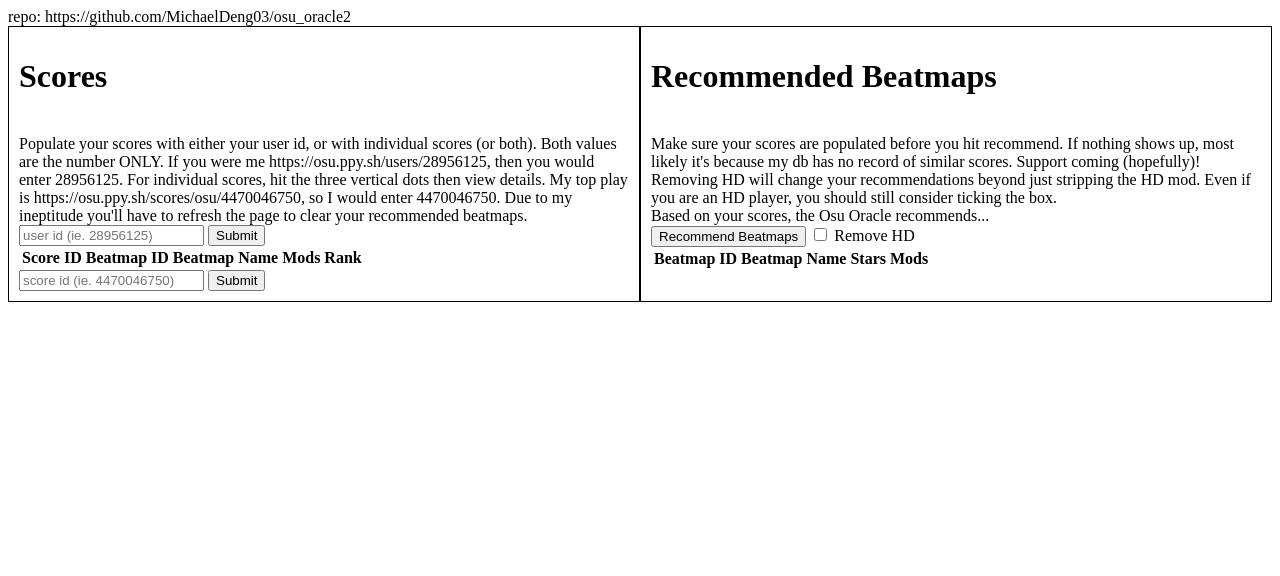
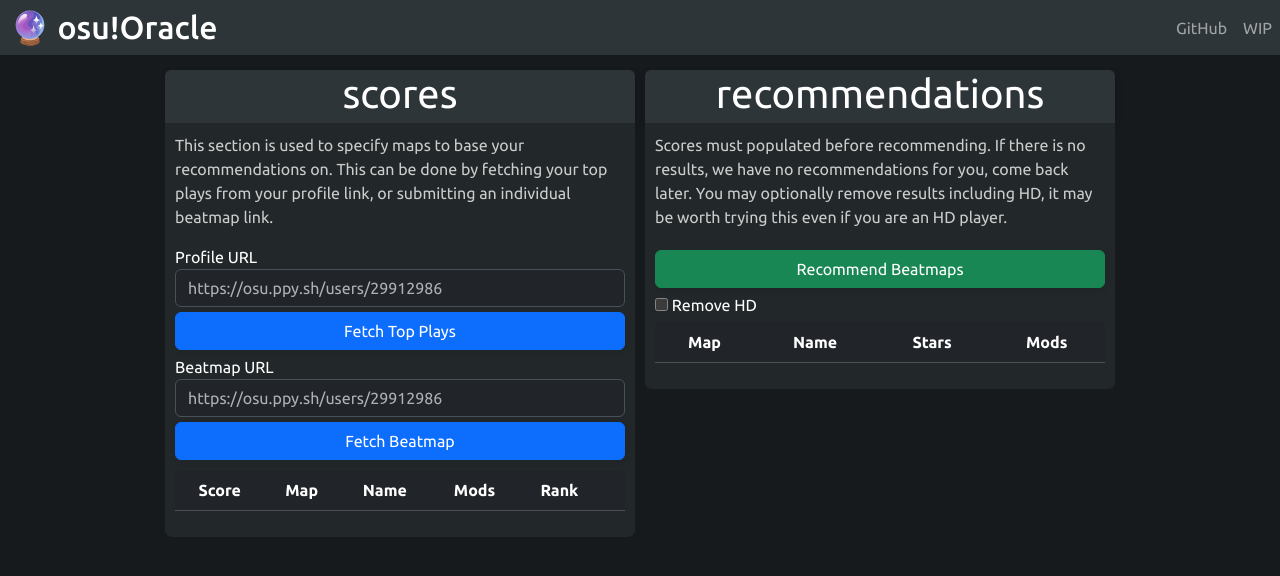
Before and after one commit to MichaelDeng03/osu_oracle, a Flask app: page / in a window 1280 px wide. Shown: the top 576 px of the page. Run offline with Flask 3, Linux system fonts and the light colour scheme; lists and menus that the app fills with data are empty; parts of the project's set-up code (start-up, migrations or seed data) failed here and were passed over.

Commit message:
Complete front-end rework

```diff
--- a/backend/static/script.js
+++ b/backend/static/script.js
@@ -5,12 +5,22 @@ document.addEventListener('DOMContentLoaded', () => {
     const submitScoreID = document.getElementById('submitScoreID');
     const getRecommendedBeatmaps = document.getElementById('recommendBeatmaps');
 
+    /*
+    TODO:
+        Error checking and handling of invalid URL's.
+    */
     submitUserID.addEventListener('click', () => {
-        fetchUserTopScores(userID.value);
+        const regex = /\/users\/(\d+)/;
+        const match = userID.value.match(regex);
+
+        fetchUserTopScores(match[1]);
     });
 
     submitScoreID.addEventListener('click', () => {
-        fetchUserScore(scoreID.value);
+        const regex = /\/(\d+)$/;
+        const match = scoreID.value.match(regex);
+
+        fetchUserScore(match[1]);
     });
 
     getRecommendedBeatmaps.addEventListener('click', () => {
@@ -41,19 +51,43 @@ function addUserTopScores(scoreRows) {
 
         const scoreLink = document.createElement('a');
         scoreLink.href = 'https://osu.ppy.sh/scores/osu/' + row["score_id"];
-        scoreLink.textContent = row["score_id"];
+        scoreLink.innerHTML = `<i class="fa-solid fa-link"></i>`
         scoreIDCell.appendChild(scoreLink);
 
         const beatmapLink = document.createElement('a');
         beatmapLink.href = row['beatmap_link'];
-        beatmapLink.textContent = row["beatmap_id"];
+        beatmapLink.innerHTML = `<i class="fa-solid fa-map"></i>`;
         beatmapIDCell.appendChild(beatmapLink);
 
         beatmapNameCell.textContent = row["beatmap_name"];
-        modsCell.textContent = row["mods"];
-        rankCell.textContent = row["rank"];
-        removeCell.innerHTML = '<button onclick="removeRow(this)">Remove</button>';
+
+        modsCell.innerHTML = modsToImages(row["mods"]);
+
+        let r = row["rank"]
+        r = r.replace('H', '-Silver')
+        r = r.replace('X', 'SS')
+
+        rankCell.innerHTML = `
+            <img src="https://raw.githubusercontent.com/ppy/osu-web/459ef4ad903647aef0daf6d4a24f4eb5fe436e4c/public/images/badges/score-ranks-v2019/GradeSmall-${r}.svg">`
+        removeCell.innerHTML = `<i class="fa fa-trash map-delete" aria-hidden="true" onclick="removeRow(this)"></i>`
     });
+}
+
+function modsToImages(mods) {
+    // This is hacky, considering rewriting script.js from ground up.
+    const cdn = 'https://raw.githubusercontent.com/ppy/osu-web/459ef4ad903647aef0daf6d4a24f4eb5fe436e4c/public/images/badges/mods/mod_'
+    const template = `<img src="${cdn}MOD.png" width=25px>`
+
+    // TODO: Missing some niche mods like EZ & Flashlight, but I doubt badeu would be using this for now.
+    // I'm being lazy.
+    mods = mods.replace('Hidden', template.replace('MOD', 'hidden'))
+    mods = mods.replace('Double Time', template.replace('MOD', 'double-time'))
+    mods = mods.replace('Nightcore', template.replace('MOD', 'double-time'))
+    mods = mods.replace('Hard Rock', template.replace('MOD', 'hard-rock'))
+
+    mods = mods.replaceAll(',', '')
+
+    return mods
 }
 
 function fetchUserScore(scoreID) {
@@ -76,18 +110,24 @@ function addUserScore(row) {
 
     const scoreLink = document.createElement('a');
     scoreLink.href = 'https://osu.ppy.sh/scores/osu/' + row["score_id"];
-    scoreLink.textContent = row["score_id"];
+    scoreLink.innerHTML = `<i class="fa-solid fa-link"></i>`
     scoreIDCell.appendChild(scoreLink);
 
     const beatmapLink = document.createElement('a');
     beatmapLink.href = row['beatmap_link'];
-    beatmapLink.textContent = row["beatmap_id"];
+    beatmapLink.innerHTML = `<i class="fa-solid fa-map"></i>`;
     beatmapIDCell.appendChild(beatmapLink);
 
     beatmapNameCell.textContent = row["beatmap_name"];
-    modsCell.textContent = row["mods"];
-    rankCell.textContent = row["rank"];
-    removeCell.innerHTML = '<button onclick="removeRow(this)">Remove</button>';
+    modsCell.innerHTML = modsToImages(row["mods"]);
+
+    let r = row["rank"]
+    r = r.replace('H', '-Silver')
+    r = r.replace('X', 'SS')
+
+    rankCell.innerHTML = `
+        <img src="https://raw.githubusercontent.com/ppy/osu-web/459ef4ad903647aef0daf6d4a24f4eb5fe436e4c/public/images/badges/score-ranks-v2019/GradeSmall-${r}.svg">`
+    removeCell.innerHTML = `<i class="fa fa-trash map-delete" aria-hidden="true" onclick="removeRow(this)"></i>`
 }
 
 function removeRow(button) {
@@ -143,6 +183,39 @@ function addRecommendedBeatmaps(recommendedBeatmaps) {
         stars.textContent = beatmap['stars'];
         mods.textContent = beatmap['mods'];
     });
+}
 
+/*
+    Function to determine the "difficulty color" based
+    on its star rating.
 
+    Input: star rating int
+    Output: Hex color (ex. #4FC0FF)
+*/
+function getColor(value) {
+    var domain = [0.1, 1.5, 2, 2.5, 3.3, 4.2, 4.9, 5.8, 6.7, 7.7, 9];
+    var range = ['#F5FAFF', '#4FC0FF', '#4FFFD5', '#7CFF4F', '#F6F05C', '#FF8068', '#FF4E6F', '#C645B8', '#6563DE', '#18158E', '#000000'];
+
+    var clampedValue = Math.max(Math.min(value, domain[domain.length - 1]), domain[0]);
+
+    var index = 0;
+    while (clampedValue > domain[index]) {
+      index++;
+    }
+
+    var interpolationFactor = (clampedValue - domain[index - 1]) / (domain[index] - domain[index - 1]);
+
+    var startColor = range[index - 1];
+    var endColor = range[index];
+
+    var startRGB = parseInt(startColor.slice(1), 16);
+    var endRGB = parseInt(endColor.slice(1), 16);
+
+    var interpolatedR = Math.round((1 - interpolationFactor) * (startRGB >> 16) + interpolationFactor * (endRGB >> 16));
+    var interpolatedG = Math.round((1 - interpolationFactor) * ((startRGB >> 8) & 0xFF) + interpolationFactor * ((endRGB >> 8) & 0xFF));
+    var interpolatedB = Math.round((1 - interpolationFactor) * (startRGB & 0xFF) + interpolationFactor * (endRGB & 0xFF));
+
+    var interpolatedColor = '#' + ((1 << 24) + (interpolatedR << 16) + (interpolatedG << 8) + interpolatedB).toString(16).slice(1);
+
+    return interpolatedColor;
 }
--- /dev/null
+++ b/backend/static/stylesheet/main.css
@@ -0,0 +1,141 @@
+/*
+    TODO:
+        Responsive design for mobile.
+*/
+
+@import url('https://fonts.googleapis.com/css2?family=Ubuntu:ital,wght@0,400;0,500;0,700;1,300&display=swap');
+
+:root {
+    /* Background colors */
+    --background-primary: #171a1c;
+    --background-secondary: #22282a;
+    --background-header: #2e3538;
+
+    /* Text colors */
+    --text-primary: #ffffff;
+    --text-secondary: #cccccc;
+
+    /* Accent colors */
+    --accent-primary: #4caf50; /* Green accent color */
+    --accent-secondary: #3498db; /* Blue accent color */
+    --accent-tertiary: #e74c3c; /* Red accent color */
+
+    /* Border colors */
+    --border-color: #333333;
+
+    /* Button colors */
+    --button-primary: var(--accent-primary);
+    --button-secondary: #555555;
+
+    /* Link colors */
+    --link-color: #3498db;
+
+    /* Input colors */
+    --input-background: #2c2c2c;
+    --input-text: #ffffff;
+
+    /* Shadow color */
+    --box-shadow: rgba(0, 0, 0, 0.3);
+}
+
+html, body {
+    margin: 0px;
+    padding: 0px;
+
+    color: var(--text-primary);
+    background-color: var(--background-primary);
+
+    font-family: 'Ubuntu', sans-serif;
+}
+
+table {
+    margin-top: 5px;
+    text-align: center;
+}
+
+h1 {
+    text-align: center;
+    padding-bottom: 5px;
+    border-radius: 6px;
+    background-color: var(--background-header);
+
+    box-shadow: 2px 2px 6px rgba(0,0,0,.1);
+    margin-bottom: 0px;
+
+    border-bottom-left-radius: 0px;
+    border-bottom-right-radius: 0px;
+
+    font-weight: normal;
+
+}
+
+
+.header-color {
+    background-color: red;
+}
+
+button {
+    box-shadow: 2px 2px 6px rgba(0,0,0,.1);
+}
+
+nav {
+    height: 55px;
+    margin-bottom: 10px;
+    background-color: var(--background-header);
+}
+
+h2 {
+    margin-top: 7px;
+    padding: 10px;
+}
+
+.section {
+    padding: 5px;
+    border-radius: 7px;
+}
+
+.section-color {
+    border-radius: 7px;
+    padding: 10px;
+    background-color: var(--background-secondary);
+
+    border-top-left-radius: 0px;
+    border-top-right-radius: 0px;
+}
+
+.section-description {
+    color: var(--text-secondary);
+}
+
+.section-submit {
+    width: 100%;
+    margin: 5px 0px;
+}
+
+.map-delete {
+    color: var(--text-secondary);
+    padding: 5px;
+
+    transition: transform ease 0.2s;
+}
+
+.map-delete:hover {
+    color: var(--accent-tertiary);
+
+    transform: scale(1.1);
+    cursor: pointer;
+}
+
+.fa-link, .fa-map {
+    color: var(--text-secondary);
+
+    transition: transform ease 0.2s;
+}
+
+
+.fa-link:hover, .fa-map:hover {
+    color: var(--accent-secondary);
+
+    transform: scale(1.1);
+    cursor: pointer;
+}
--- a/backend/templates/index.html
+++ b/backend/templates/index.html
@@ -2,56 +2,82 @@
 <html lang="en">
 
 <head>
+    <title>osu!Oracle</title>
+
     <meta charset="UTF-8">
-    <title>Osu Oracle</title>
     <meta name="description"
         content="This is the Osu Oracle. It recommend beatmaps based on Nearest Neighbor algorithm. DM me on reddit if you would like to contribute.">
+    <meta name="EggTofu" content="https://www.reddit.com/user/EggTofu/">
+    <meta name="viewport" content="width=device-width, initial-scale=1.0">
 
-    <meta name="EggTofu" content="https://www.reddit.com/user/EggTofu/">
-    <script src="static/script.js">
-    </script>
+    <link rel="stylesheet" href="https://cdn.jsdelivr.net/npm/bootstrap@5.3.2/dist/css/bootstrap.min.css" integrity="sha384-T3c6CoIi6uLrA9TneNEoa7RxnatzjcDSCmG1MXxSR1GAsXEV/Dwwykc2MPK8M2HN" crossorigin="anonymous">
+    <link rel="stylesheet" href="https://cdnjs.cloudflare.com/ajax/libs/font-awesome/6.5.1/css/all.min.css" integrity="sha512-DTOQO9RWCH3ppGqcWaEA1BIZOC6xxalwEsw9c2QQeAIftl+Vegovlnee1c9QX4TctnWMn13TZye+giMm8e2LwA==" crossorigin="anonymous" referrerpolicy="no-referrer" />
+    <link rel="stylesheet" type="text/css" href="/static/stylesheet/main.css">
 
-    <style>
-        .table {
-            display: flex;
-        }
+    <script src="static/script.js"></script>
+    <script src="https://cdn.jsdelivr.net/npm/bootstrap@5.3.2/dist/js/bootstrap.min.js" integrity="sha384-BBtl+eGJRgqQAUMxJ7pMwbEyER4l1g+O15P+16Ep7Q9Q+zqX6gSbd85u4mG4QzX+" crossorigin="anonymous"></script>
 
-        .column1 {
-            flex: 1;
-            padding: 10px;
-            border: 1px solid black;
-        }
-
-        .column2 {
-            flex: 1;
-            padding: 10px;
-            border: 1px solid black;
-        }
-    </style>
+    <link rel="icon" type="image/x-icon" href="https://cdn3.emoji.gg/emojis/7992-orb.gif">
 </head>
 
-<body>
+<body data-bs-theme="dark">
+    <!-- Possibly implement a header with the following:
     repo: https://github.com/MichaelDeng03/osu_oracle2
-    <!-- <br> <a href="/wip"> What I'm working on rn. </a> -->
-    <div class="table">
-        <div class="column1">
-            <h1> Scores</h1>
-            <br> Populate your scores with either your user id, or with individual scores (or both). Both values are the
+    <br> <a href="/wip"> What I'm working on rn. </a> -->
+    <nav class="navbar navbar-expand-lg navbar-dark">
+        <a class="navbar-brand" href="#">
+            <h2>🔮 osu!Oracle</h2>
+        </a>
+        <button class="navbar-toggler" type="button" data-toggle="collapse" data-target="#navbarNav" aria-controls="navbarNav" aria-expanded="false" aria-label="Toggle navigation">
+            <span class="navbar-toggler-icon"></span>
+        </button>
+        <div class="collapse navbar-collapse justify-content-end" id="navbarNav">
+            <ul class="navbar-nav">
+            <li class="nav-item">
+                <a class="nav-link" href="https://github.com/MichaelDeng03/osu_oracle2">GitHub</a>
+            </li>
+            <li class="nav-item">
+                <a class="nav-link" href="/wip">WIP</a>
+            </li>
+        </div>
+    </nav>
+    <div class="container-fluid col-md-9">
+        <div class="row">
+            <!--
+                Score population, left-hand side.
+            -->
+            <div class="section col-md-6">
+                <h1>scores</h1>
+                <div class="section-color">
+                <!--
+                    Populate your scores with either your user id, or with individual scores (or both). Both values are the
                     number ONLY. If you were me https://osu.ppy.sh/users/28956125, then you would enter 28956125. For individual
                     scores, hit the three vertical dots then view details. My top play is
                     https://osu.ppy.sh/scores/osu/4470046750, so I would enter 4470046750. Due to my ineptitude you'll have to
                     refresh the page to clear your recommended beatmaps.
+                -->
 
-            <br> <input type="number" id="userID" placeholder="user id (ie. 28956125)">
-            <input type="button" id="submitUserID" value="Submit">
+                <p class="section-description">
+                    This section is used to specify maps to base your recommendations on.
+                    This can be done by fetching your top plays from your profile link, or submitting an individual beatmap link.
+                </p>
 
-            <div>
-                <table id="scoresTable">
+                <label for="userID">Profile URL</label>
+                <input type="text" class="form-control" id="userID" placeholder="https://osu.ppy.sh/users/29912986">
+                <button type="submit" id="submitUserID" class="btn btn-primary section-submit">Fetch Top Plays</button>
+
+                <br>
+
+                <label for="scoreID">Beatmap URL</label>
+                <input type="text" class="form-control" id="scoreID" placeholder="https://osu.ppy.sh/users/29912986">
+                <button type="submit" id="submitScoreID" class="btn btn-primary section-submit">Fetch Beatmap</button>
+
+                <table class="table table-dark table-striped" id="scoresTable">
                     <thead>
                         <tr>
-                            <th> Score ID </th>
-                            <th> Beatmap ID </th>
-                            <th> Beatmap Name </th>
+                            <th> Score </th>
+                            <th> Map </th>
+                            <th> Name </th>
                             <th> Mods </th>
                             <th> Rank </th>
                             <th> </th>
@@ -61,28 +87,30 @@
                     </tbody>
                 </table>
                 </div>
-
-            <input type="number" id="scoreID" placeholder="score id (ie. 4470046750)">
-            <input type="button" id="submitScoreID" value="Submit">
             </div>
 
-        <div class="column2">
-            <h1> Recommended Beatmaps</h1>
-            <br> Make sure your scores are populated before you hit recommend. If nothing shows up, most likely it's
-            because my db has no record of similar scores. Support coming (hopefully)!
-            <br> Removing HD will change your recommendations beyond just stripping the HD mod. Even if you are an HD
-            player, you should still consider ticking the box.
-            <br> Based on your scores, the Osu Oracle recommends... </br>
-            <input type="button" id="recommendBeatmaps" value="Recommend Beatmaps">
+            <!--
+                Beatmap recommendations, right-hand side.
+            -->
+            <div class="section col-md-6">
+                <h1> recommendations </h1>
+                <div class="section-color">
+
+                <p class="section-description">
+                    Scores must populated before recommending. If there is no results, we have no recommendations for you, come back later.
+                    You may optionally remove results including HD, it may be worth trying this even if you are an HD player.
+                </p>
+
+                <button id="recommendBeatmaps" class="btn btn-success section-submit">Recommend Beatmaps</button>
                 <input type="checkbox" id="noHD" name="noHD" value="noHD">
                 <label for="noHD">Remove HD</label>
 
                 <div>
-                <table id="recommendedBeatmaps">
+                    <table class="table table-dark table-striped" id="recommendedBeatmaps">
                         <thead>
                             <tr>
-                            <th> Beatmap ID </th>
-                            <th> Beatmap Name </th>
+                                <th> Map </th>
+                                <th> Name </th>
                                 <th> Stars </th>
                                 <th> Mods </th>
                             </tr>
@@ -93,7 +121,7 @@
                 </div>
                 </div>
             </div>
-
+        </div>
+    </div>
 </body>
-
 </html>
```
Lines whose indentation alone changed are shown as unchanged.
